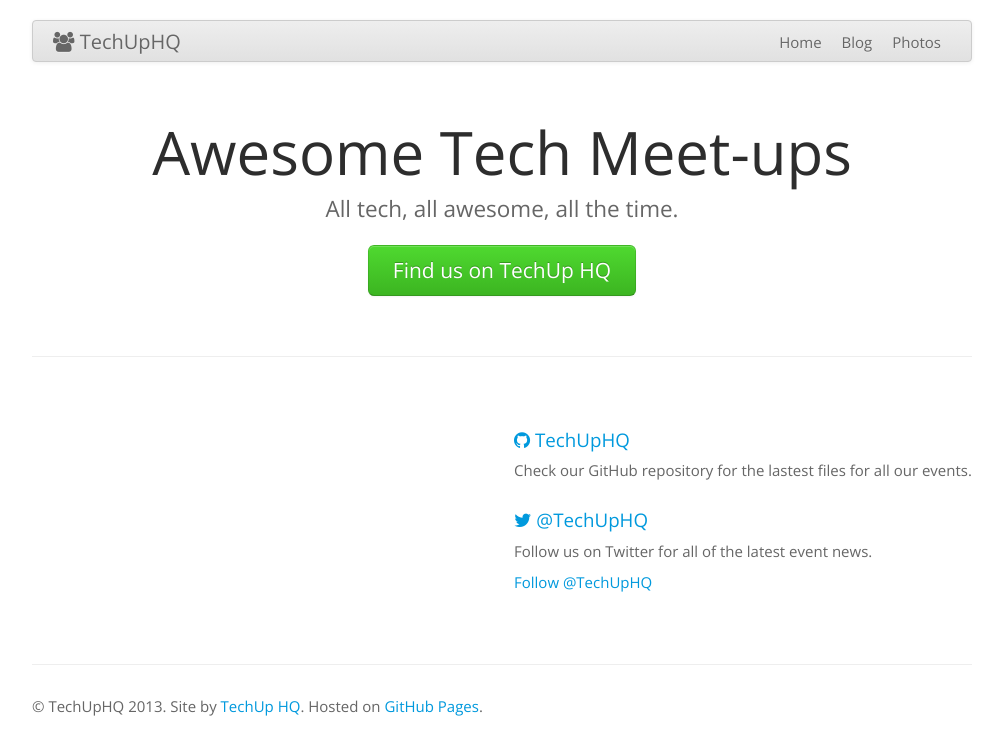
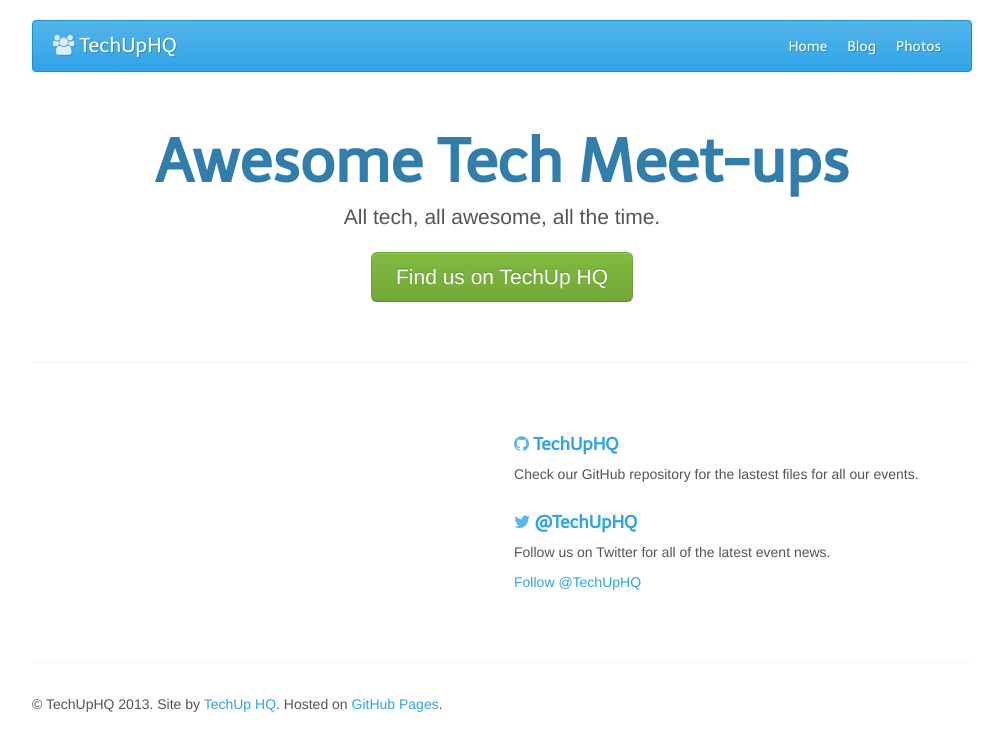
Before and after one commit to TechUpHQ/techuphq, a Jekyll site: the page built from index.html, in a window 1280 px wide. Shown: the top 755 px of the page, without its empty margins (138-1141 px from the left). Built offline with Jekyll 4.4.1, drawn with Linux system fonts in a browser that asks for light colours; nearby versions of some CDN libraries; comment, search, counter and statistics services are not loaded.

Commit message:
Update _config.yml

```diff
--- a/_config.yml
+++ b/_config.yml
@@ -17,7 +17,7 @@ description: All tech, all awesome, all the time.
 # Options: amelia, cerulean, cosmo, cyborg, default, flatly, journal,
 # readable, simplex, slate, spacelab, spruce, superhero, and united.
 
-theme: spacelab
+theme: cerulean
 
 # Set your github and twitter username for user throughout the site.
 
```
